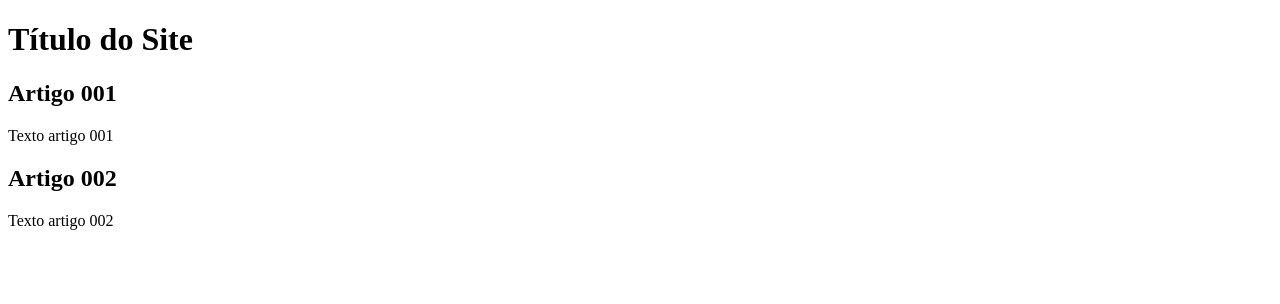
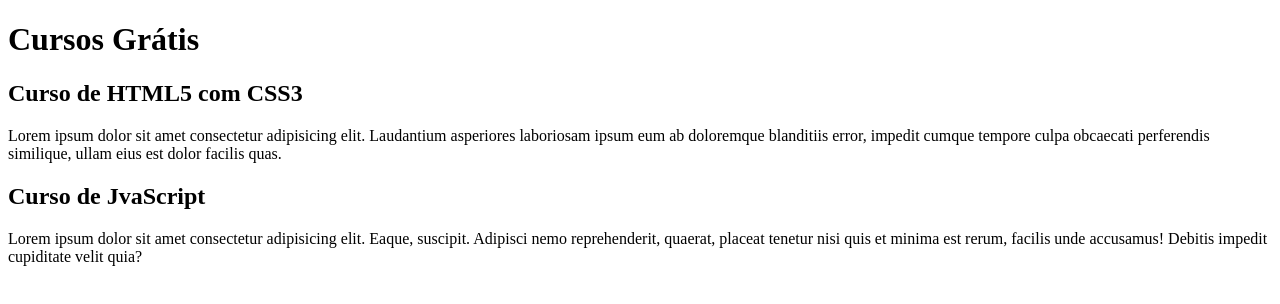
Before and after one commit to CarlaBBLonghi/projeto_site, a plain HTML site: page index.html in a window 1280 px wide. Drawn offline with Linux system fonts and the light colour scheme.

Commit message:
comecei a escrever o conteúco

```diff
--- a/index.html
+++ b/index.html
@@ -8,15 +8,15 @@
   <body>
     <main>
       <header>
-        <h1>Título do Site</h1>
+        <h1>Cursos Grátis</h1>
       </header>
       <article>
-        <h2>Artigo 001</h2>
-        <p>Texto artigo 001</p>
+        <h2>Curso de HTML5 com CSS3 </h2>
+        <p>Lorem ipsum dolor sit amet consectetur adipisicing elit. Laudantium asperiores laboriosam ipsum eum ab doloremque blanditiis error, impedit cumque tempore culpa obcaecati perferendis similique, ullam eius est dolor facilis quas.</p>
       </article>
       <article>
-        <h2>Artigo 002</h2>
-        <p>Texto artigo 002</p>
+        <h2>Curso de JvaScript</h2>
+        <p>Lorem ipsum dolor sit amet consectetur adipisicing elit. Eaque, suscipit. Adipisci nemo reprehenderit, quaerat, placeat tenetur nisi quis et minima est rerum, facilis unde accusamus! Debitis impedit cupiditate velit quia?</p>
       </article>
     </main>
   </body>
```
